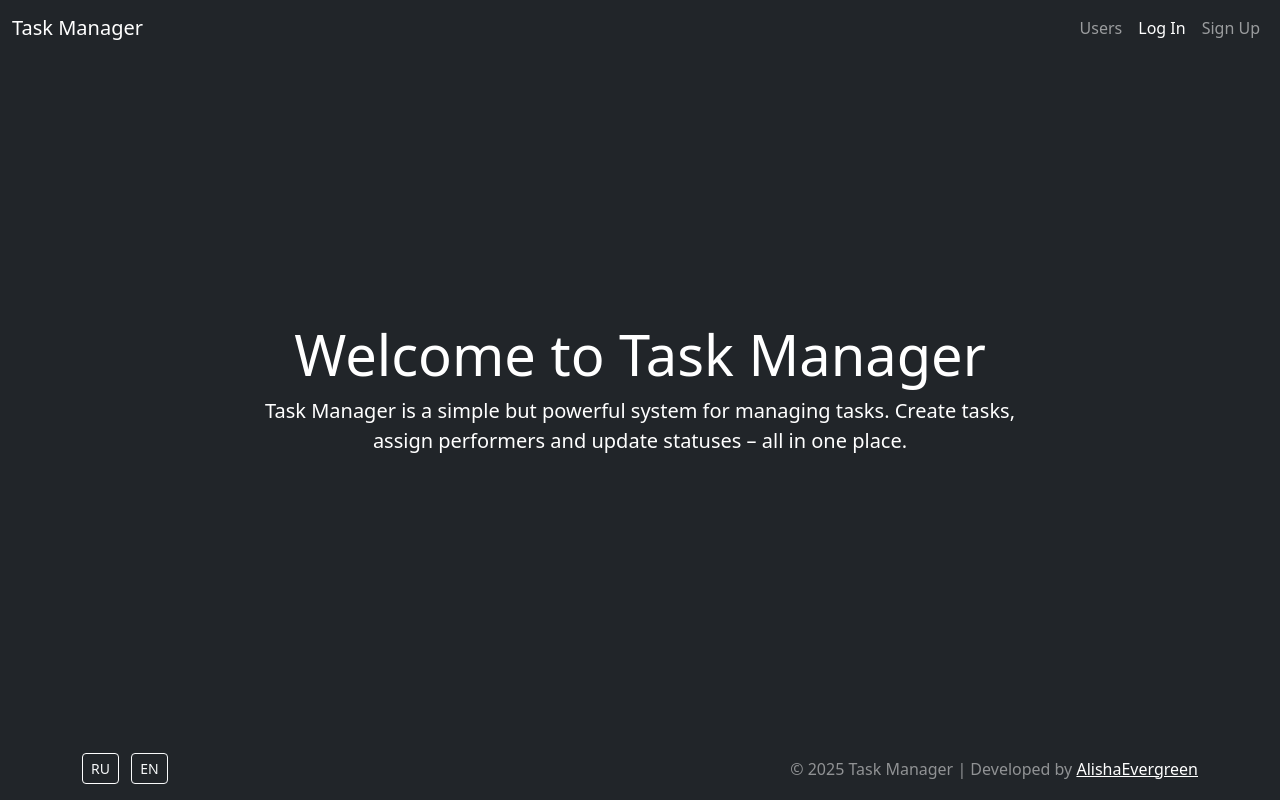
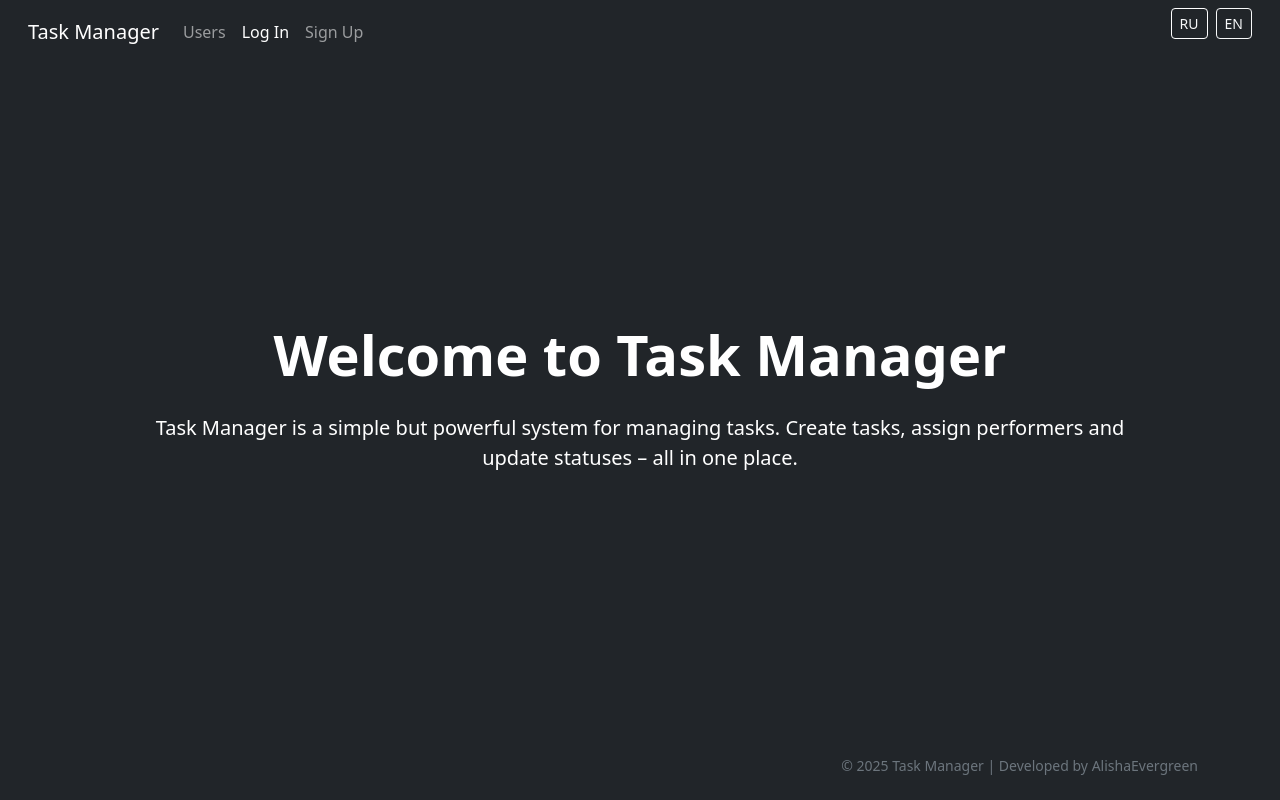
Before and after one commit to AlishaEvergreen/python-project-52, a Django app: page / in a window 1280 px wide. Run offline with Django 5.2, Linux system fonts and the light colour scheme; some libraries are stand-ins or nearby versions.

Commit message:
Improve UI design with Bootstrap

```diff
--- a/task_manager/templates/base.html
+++ b/task_manager/templates/base.html
@@ -1,5 +1,7 @@
 {% load i18n %}
 {% load django_bootstrap5 %}
+{% bootstrap_css %}
+{% bootstrap_javascript %}
 {% get_current_language as LANGUAGE_CODE %}
 
 
@@ -9,18 +11,17 @@
     <meta charset="UTF-8">
     <meta name="viewport" content="width=device-width, initial-scale=1.0, shrink-to-fit=no">
     <title>{% block title %}{% endblock %}</title>
-    {% bootstrap_css %}
   </head>
   <body class="d-flex flex-column min-vh-100 text-white bg-dark fs-6 lh-base">
     <header>
         {% include "navbar.html" %}
     </header>
-    <main class="container wrapper flex-grow-1 text-center d-flex align-items-center justify-content-center">
+    <main class="container flex-grow-1 d-flex align-items-center justify-content-center py-5">
         {% bootstrap_messages %}
         {% block content %}{% endblock %}
     </main>
-    <footer class="py-3 text-white-50">
+    <footer class="mt-auto py-4">
         {% include "footer.html" %}
     </footer>
-   </body>
+  </body>
 </html>
--- a/task_manager/templates/footer.html
+++ b/task_manager/templates/footer.html
@@ -1,26 +1,13 @@
 {% load i18n %}
 {% get_current_language as LANGUAGE_CODE %}
 
-<div class="container d-flex justify-content-between align-items-center">
-  <div>
-    <form action="{% url 'set_language' %}" method="post" class="d-inline">
-      {% csrf_token %}
-      <button type="submit" name="language" value="ru"
-        class="btn btn-sm btn-outline-light me-2 {% if LANGUAGE_CODE == 'ru' %}border-white text-bold{% endif %}">
-        RU
-      </button>
-      <button type="submit" name="language" value="en"
-        class="btn btn-sm btn-outline-light {% if LANGUAGE_CODE == 'en' %}border-white text-bold{% endif %}">
-        EN
-      </button>
-    </form>
-  </div>
-  <div class="text-end">
+<div class="container d-flex justify-content-end w-100">
+  <div class="text-end text-secondary small">
     <p class="mb-0">
       &copy; {% now "Y" %} Task Manager |
       Developed by
       <a href="https://github.com/AlishaEvergreen"
-         class="text-white"
+         class="text-secondary text-decoration-none"
          onmouseover="this.style.opacity='0.6'"
          onmouseout="this.style.opacity='1'"
          target="_blank" rel="noopener noreferrer">
--- a/task_manager/templates/index.html
+++ b/task_manager/templates/index.html
@@ -4,11 +4,11 @@
 {% block title %}{% trans "Task Manager" %}{% endblock %}
 
 {% block content %}
-<div class="container text-center w-75">
-    <h1 class="display-4">{% trans "Welcome to Task Manager" %}</h1>
-    <p class="lead text-wrap text-break">
+<div class="text-center w-100 px-3 px-md-5">
+    <h1 class="display-4 fw-semibold mb-4">{% trans "Welcome to Task Manager" %}</h1>
+    <div class="lead text-wrap text-break mx-auto w-100 w-md-75 w-lg-50">
         {% trans "Task Manager is a simple but powerful system for managing tasks." %}
         {% trans "Create tasks, assign performers and update statuses – all in one place." %}
-    </p>
+    </div>
 </div>
 {% endblock %}
--- a/task_manager/templates/navbar.html
+++ b/task_manager/templates/navbar.html
@@ -1,10 +1,13 @@
 {% load i18n %}
 
-<nav class="navbar navbar-expand-md navbar-dark bg-dark">
+<nav class="navbar navbar-expand-md navbar-dark bg-dark px-3">
   <div class="container-fluid">
     <a class="navbar-brand" href="#">{% trans "Task Manager" %}</a>
-    <div class="collapse navbar-collapse justify-content-end">
-      <ul class="navbar-nav mb-2 mb-md-0">
+    <button class="navbar-toggler" type="button" data-bs-toggle="collapse" data-bs-target="#navbarCollapse">
+      <span class="navbar-toggler-icon"></span>
+    </button>
+    <div class="collapse navbar-collapse justify-content-between" id="navbarCollapse">
+      <ul class="navbar-nav me-auto mb-2 mb-md-0">
         <li class="nav-item">
           <a class="nav-link" href="#">{% trans "Users" %}</a>
         </li>
@@ -15,6 +18,18 @@
           <a class="nav-link" href="#">{% trans "Sign Up" %}</a>
         </li>
       </ul>
+      <!-- Language switcher -->
+      <form action="{% url 'set_language' %}" method="post" class="d-flex align-items-center">
+        {% csrf_token %}
+        <button type="submit" name="language" value="ru"
+          class="btn btn-sm btn-outline-light me-2 {% if LANGUAGE_CODE == 'ru' %}border-white{% endif %}">
+          RU
+        </button>
+        <button type="submit" name="language" value="en"
+          class="btn btn-sm btn-outline-light {% if LANGUAGE_CODE == 'en' %}border-white{% endif %}">
+          EN
+        </button>
+      </form>
     </div>
   </div>
 </nav>
```
